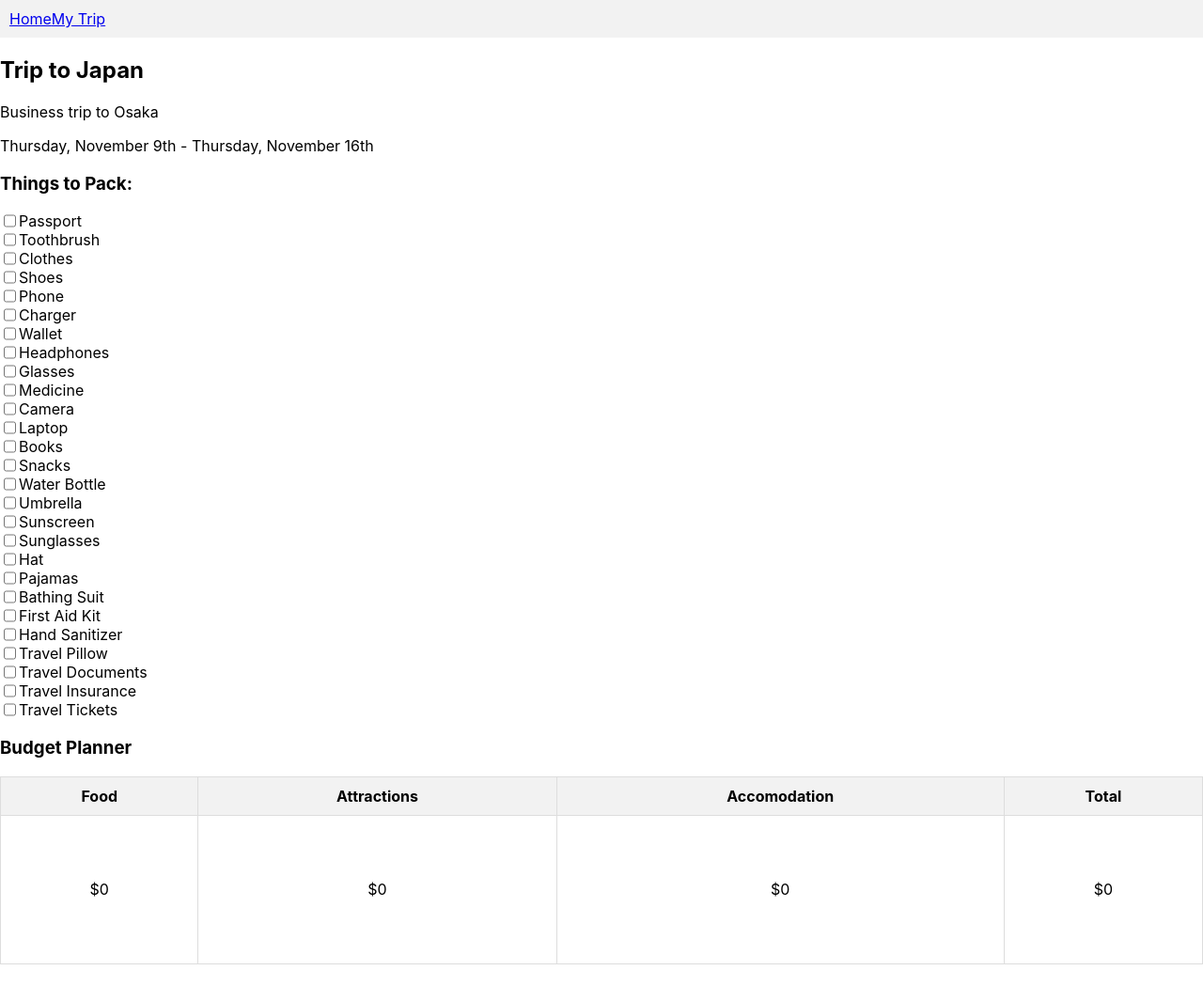
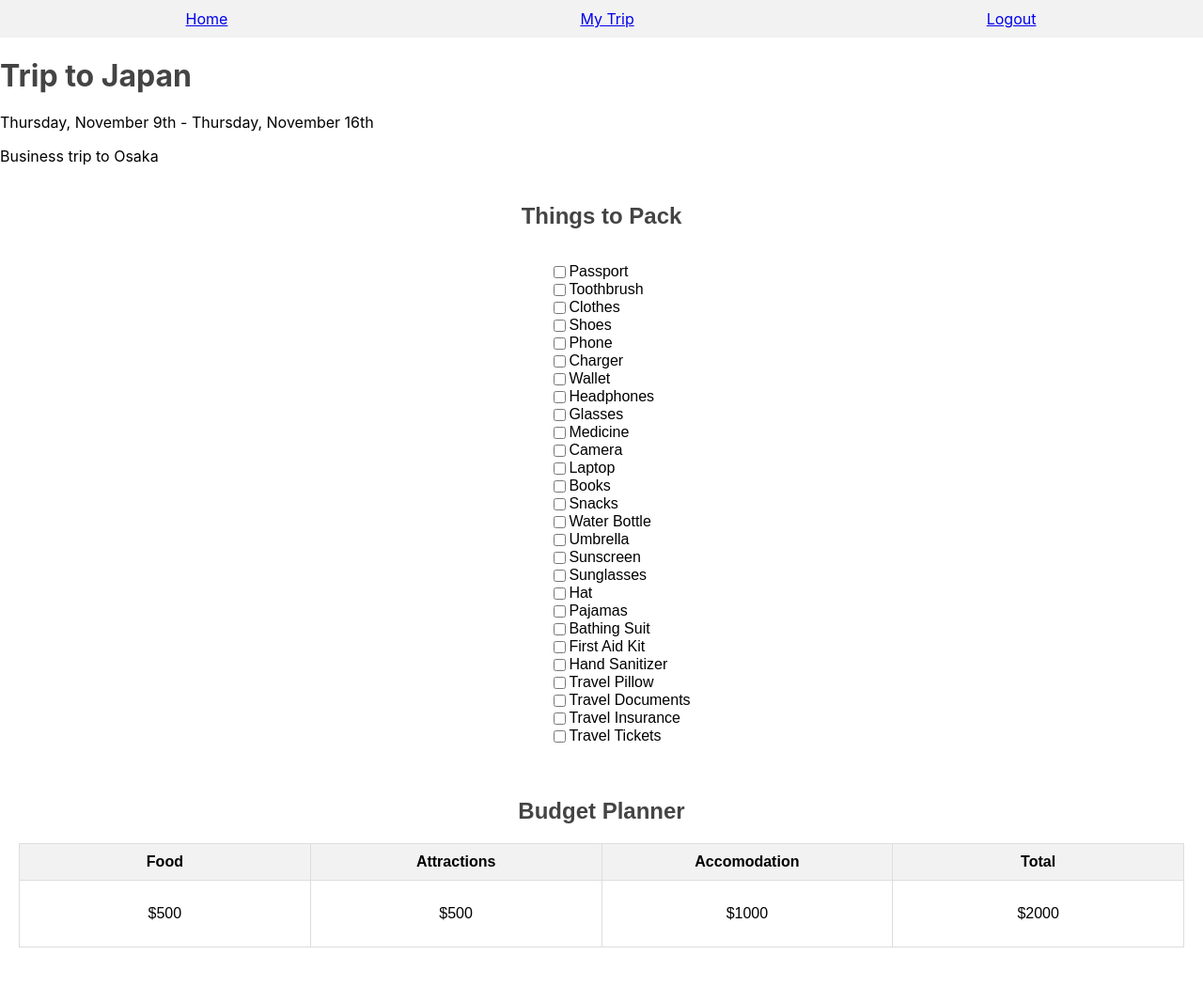
Before and after one commit to jliakim23/project3-frontend, a React (Create React App) app: page /Trip in a window 1280 px wide. Shown: the whole page at 94% size. Before the commit the page ends 1026 px from the top, so only its background shows below. Built offline with nearby package versions, Linux system fonts and the light colour scheme.

Commit message:
implement & cleanup for initial styling

```diff
--- a/src/App.css
+++ b/src/App.css
@@ -7,22 +7,20 @@
   min-height: 200px;
 }
 
-/* Style for the header */
 .header {
-  font-size: 2rem;
+  /* font-size: 2rem; */
   font-weight: bold;
   color: #444;
   margin-bottom: 20px;
 }
 
-/* Style for the table */
 table {
   border-collapse: collapse;
   width: 100%;
-  min-height: 200px;
 }
 
-th, td {
+th,
+td {
   padding: 10px;
   text-align: center;
   border: 1px solid #ddd;
@@ -31,48 +29,52 @@ th, td {
 th {
   background-color: #f2f2f2;
 }
-td{
+
+.calendar td {
   height: 95px;
+  width: 14.28%;
 }
-/* Style for the current day */
+
+.budget td {
+  height: 50px;
+  width: 25%;
+}
+
 .current-day {
   background-color: #fdd;
 }
 
-/* Style for the input */
-.budget {
+/* .budget {
   margin-top: 20px;
   padding: 10px;
   width: 80%;
   font-size: 1rem;
-}
+} */
 
-/* Style for the button */
-.budget-button {
+/* .budget-button {
   margin-top: 10px;
   padding: 10px 20px;
-  background-color: #4CAF50;
+  background-color: #4caf50;
   color: white;
   border: none;
   border-radius: 5px;
   cursor: pointer;
-}
+} */
 
-.budget-button:hover {
+/* .budget-button:hover {
   background-color: #45a049;
-}
+} */
 
-/* Style for the total budget */
-.budget-total {
+/* .budget-total {
   margin-top: 20px;
   font-size: 1.2rem;
   color: #333;
-}
+} */
 
-.nav{
+.nav {
   display: flex;
   flex-direction: row;
-  justify-content: space-between;
+  justify-content: space-around;
   align-items: center;
   width: 100%;
   background-color: #f2f2f2;
--- a/src/App.js
+++ b/src/App.js
@@ -8,11 +8,15 @@ import MyTrip from "./pages/MyTrip";
 function App() {
   return (
     <div>
-      <Nav />
-      <Routes>
-        <Route path="/" element={<Home />} />
-        <Route path="/Trip" element={<MyTrip />} />
-      </Routes>
+      <header>
+        <Nav />
+      </header>
+      <main>
+        <Routes>
+          <Route path="/" element={<Home />} />
+          <Route path="/Trip" element={<MyTrip />} />
+        </Routes>
+      </main>
     </div>
   );
 }
--- a/src/components/Budget.jsx
+++ b/src/components/Budget.jsx
@@ -1,9 +1,11 @@
-import React from "react";
+import React, { useState } from "react";
 
 const Budget = ({ details }) => {
+  const [budget, setBudget] = useState(details);
+
   return (
-    <div>
-      <h3>Budget Planner</h3>
+    <div className="budget container">
+      <h2 className="header">Budget Planner</h2>
       <table>
         <thead>
           <tr>
@@ -15,10 +17,10 @@ const Budget = ({ details }) => {
         </thead>
         <tbody>
           <tr>
-            <td>${details.foodAmount}</td>
-            <td>${details.attractionAmount}</td>
-            <td>${details.accomadationAmount}</td>
-            <td>${details.totalAmount}</td>
+            <td>${budget.foodAmount}</td>
+            <td>${budget.attractionAmount}</td>
+            <td>${budget.accomadationAmount}</td>
+            <td>${budget.totalAmount}</td>
           </tr>
         </tbody>
       </table>
--- a/src/components/Calendar.jsx
+++ b/src/components/Calendar.jsx
@@ -1,10 +1,11 @@
-import React from 'react'
+import React from "react";
 
 const Calendar = (props) => {
   return (
-    <div class=".container">
-    <div class="header">September 2023</div>
+    <div className="calendar container">
+      <h1 className="header">September 2023</h1>
       <table>
+        <thead>
           <tr>
             <th>Sun</th>
             <th>Mon</th>
@@ -14,6 +15,8 @@ const Calendar = (props) => {
             <th>Fri</th>
             <th>Sat</th>
           </tr>
+        </thead>
+        <tbody>
           <tr>
             <td></td>
             <td></td>
@@ -36,7 +39,7 @@ const Calendar = (props) => {
             <td>13</td>
             <td>14</td>
             <td>15</td>
-            <td class="current-day">16</td>
+            <td className="current-day">16</td>
             <td>17</td>
             <td>18</td>
             <td>19</td>
@@ -59,11 +62,10 @@ const Calendar = (props) => {
             <td></td>
             <td></td>
           </tr>
+        </tbody>
+      </table>
+    </div>
+  );
+};
 
-    </table>
-
-</div>
-  )
-}
-
-export default Calendar
+export default Calendar;
--- a/src/components/Checklist.jsx
+++ b/src/components/Checklist.jsx
@@ -20,8 +20,9 @@ const Checklist = ({ listName, list }) => {
   };
 
   return (
-    <div>
-      <h3>{listName}:</h3>
+    <div className="container">
+      <h2 className="header">{listName}</h2>
+      <ul style={{ listStyle: "none" }}>
         {checklist.map((item, idx) => (
           <div key={idx} style={{ display: "flex" }}>
             <input
@@ -35,6 +36,7 @@ const Checklist = ({ listName, list }) => {
             </ListItem>
           </div>
         ))}
+      </ul>
     </div>
   );
 };
--- a/src/components/ListItem.jsx
+++ b/src/components/ListItem.jsx
@@ -17,7 +17,7 @@ const ListItem = ({ item, idx, deleteItem }) => {
   };
 
   return (
-    <div onClick={onClick}>
+    <li onClick={onClick}>
       <div
         onMouseOver={onMouseOver}
         onMouseOut={onMouseOut}
@@ -39,7 +39,7 @@ const ListItem = ({ item, idx, deleteItem }) => {
           ""
         )}
       </div>
-    </div>
+    </li>
   );
 };
 
--- a/src/components/Nav.jsx
+++ b/src/components/Nav.jsx
@@ -1,16 +1,16 @@
-import React from 'react'
-import { Link } from 'react-router-dom'
-
+import React from "react";
+import { Link } from "react-router-dom";
 
 const Nav = () => {
   return (
-    <div className="nav">
-        <nav>
-            <Link  to="/">Home</Link>
-            <Link to="/Trip">My Trip</Link>
-        </nav>
+    <div>
+      <nav className="nav">
+        <Link to="/">Home</Link>
+        <Link to="/Trip">My Trip</Link>
+        <Link to="/">Logout</Link>
+      </nav>
     </div>
-  )
-}
+  );
+};
 
-export default Nav
+export default Nav;
--- a/src/pages/MyTrip.jsx
+++ b/src/pages/MyTrip.jsx
@@ -121,10 +121,10 @@ const DUMMY_TRIP = {
   },
   budget: [
     {
-      foodAmount: 0,
-      attractionAmount: 0,
-      accomadationAmount: 0,
-      totalAmount: 0,
+      foodAmount: 500,
+      attractionAmount: 500,
+      accomadationAmount: 1000,
+      totalAmount: 2000,
     },
   ],
 };
@@ -182,11 +182,11 @@ const MyTrip = () => {
 
   return (
     <div>
-      <h2>{DUMMY_TRIP.Title}</h2>
-      <p>{DUMMY_TRIP.Description}</p>
+      <h1 className="header">{DUMMY_TRIP.Title}</h1>
       <p>
         {formatDate(DUMMY_TRIP.startDate)} - {formatDate(DUMMY_TRIP.endDate)}
       </p>
+      <p>{DUMMY_TRIP.Description}</p>
       <Checklist list={DUMMY_TRIP.checklist.items} listName="Things to Pack" />
       <Budget details={DUMMY_TRIP.budget[0]} />
     </div>
```
Lines whose indentation alone changed are shown as unchanged.
